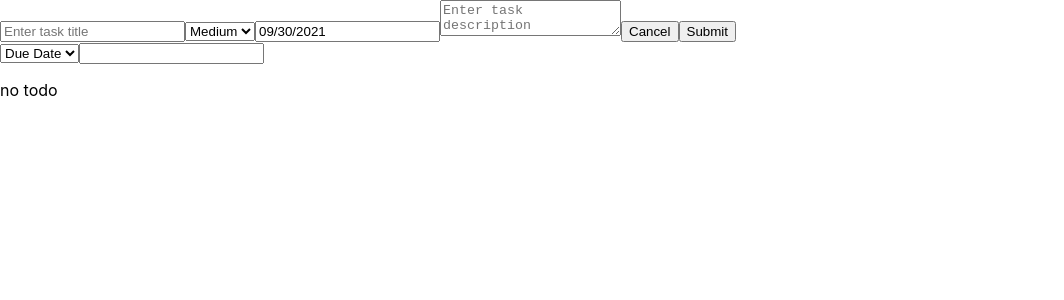
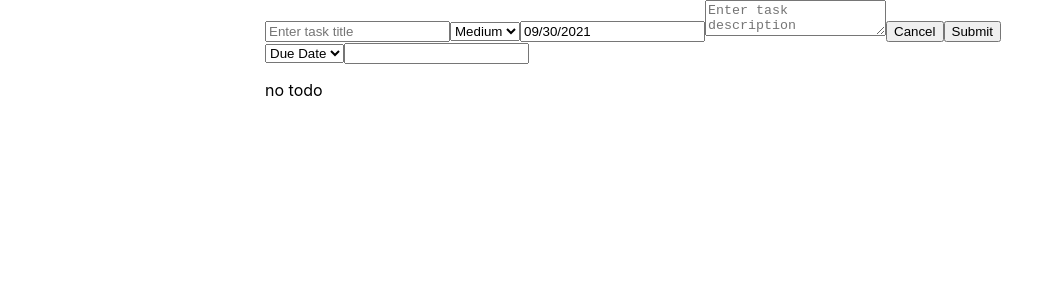
Before and after one commit to chrysillala/totododo, a React (Create React App) app: page / in a window 1280 px wide. Shown: the top 300 px of the page, without its empty margins (0-1064 px from the left). Built offline with nearby package versions, Linux system fonts and the light colour scheme.

Commit message:
add layout style

```diff
--- a/src/components/Layout/index.js
+++ b/src/components/Layout/index.js
@@ -1,5 +1,12 @@
+import styled from 'styled-components';
+
+const StyledLayout = styled.main`
+  max-width: 750px;
+  margin 0 auto;
+`
+
 const Layout = ({ children }) => (
-  <main>{children}</main>
+  <StyledLayout>{children}</StyledLayout>
 );
 
 export default Layout;
```
